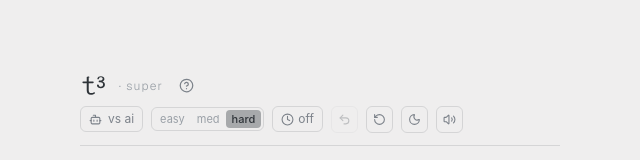
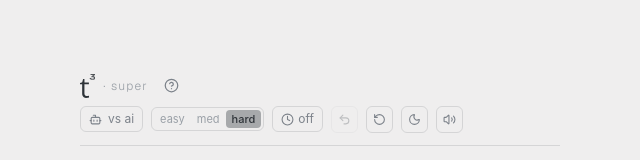
Before and after one commit to temirlankalm/super-tic-tac-toe, a Next.js app: page / in a window 1280 px wide. Shown: the top 160 px of the page, without its empty margins (320-960 px from the left). Built offline with nearby package versions, Linux system fonts and the light colour scheme.

Commit message:
feat: apply exact t-cubed (t³) vector mark from Canva draft

```diff
--- a/src/components/hand-drawn/HandDrawnLogo.tsx
+++ b/src/components/hand-drawn/HandDrawnLogo.tsx
@@ -1,4 +1,3 @@
-// Authentic "t³" (t-cubed) editorial serif logo
 import React from 'react';
 
 interface LogoProps {
@@ -8,17 +7,24 @@ interface LogoProps {
 export const HandDrawnLogo: React.FC<LogoProps> = ({ className = 'h-6 w-auto' }) => {
   return (
     <svg
-      viewBox="0 0 46 36"
+      viewBox="0 0 298 466"
       className={className}
       fill="currentColor"
       xmlns="http://www.w3.org/2000/svg"
-      aria-label="t³"
+      aria-label="t³ logo"
     >
-      {/* Lowercase t in refined editorial serif */}
-      <path d="M14.2 5.2 C14.2 4.4 13.6 3.8 12.3 3.8 C11.5 3.8 10.7 4.1 10.1 4.6 L10.1 11.2 L4.8 11.2 C4.1 11.2 3.5 11.8 3.5 12.5 C3.5 13.2 4.1 13.8 4.8 13.8 L10.1 13.8 L10.1 24.6 C10.1 28.5 12.1 31 16.2 31 C18.7 31 20.8 30.2 21.9 29.5 C22.4 29.1 22.6 28.4 22.2 27.9 C21.8 27.4 21.1 27.3 20.5 27.6 C19.6 28.2 18.2 28.6 16.8 28.6 C14.4 28.6 13.1 27.1 13.1 24.2 L13.1 13.8 L19.4 13.8 C20.1 13.8 20.7 13.2 20.7 12.5 C20.7 11.8 20.1 11.2 19.4 11.2 L13.1 11.2 L13.1 5.2 Z" />
+      {/* Editorial serif lowercase t */}
+      <path d="M 60 95 L 86 95 L 87 164 L 173 164 L 173 198 L 86 199 L 86 376 L 88 393 L 91 402 L 95 410 L 107 422 L 127 429 L 146 429 L 175 423 L 175 457 L 154 463 L 116 465 L 95 461 L 73 451 L 60 439 L 48 418 L 44 402 L 42 383 L 42 199 L 0 198 L 0 177 L 35 163 L 43 158 L 60 96 Z" />
 
-      {/* Superscript 3 (cubed) exponent */}
-      <path d="M26.2 6.8 C26.6 4.8 28.6 3.5 31.4 3.5 C34.4 3.5 36.6 5 36.6 7.5 C36.6 9.4 35.3 10.8 33.5 11.4 C35.8 12 37.4 13.6 37.4 16.2 C37.4 19.4 34.6 21.5 31.2 21.5 C28 21.5 25.8 19.8 25.5 17.3 C25.4 16.5 26.1 15.8 26.9 15.8 C27.7 15.8 28.3 16.4 28.4 17.1 C28.6 18.5 29.7 19.3 31.3 19.3 C33.1 19.3 34.6 17.9 34.6 15.9 C34.6 13.8 33 12.5 30.8 12.5 L29.4 12.5 C28.7 12.5 28 11.8 28 11.1 C28 10.4 28.7 9.7 29.4 9.7 L30.5 9.7 C32.6 9.7 34 8.6 34 7 C34 5.5 32.8 4.7 31.4 4.7 C29.8 4.7 28.7 5.5 28.5 6.7 C28.4 7.5 27.7 8 27 8 C26.2 8 25.6 7.4 26.2 6.8 Z" />
+      {/* Pixelated retro 8-bit superscript 3 (cubed) */}
+      <rect x="204.3" y="0.0" width="91.7" height="15.4" />
+      <rect x="250.1" y="15.4" width="30.6" height="15.4" />
+      <rect x="234.9" y="30.9" width="30.6" height="15.4" />
+      <rect x="219.6" y="46.3" width="61.1" height="15.4" />
+      <rect x="265.4" y="61.7" width="30.6" height="15.4" />
+      <rect x="189.0" y="77.1" width="30.6" height="15.4" />
+      <rect x="265.4" y="77.1" width="30.6" height="15.4" />
+      <rect x="204.3" y="92.6" width="76.4" height="15.4" />
     </svg>
   );
 };
```
Also changed, not shown: src/app/icon.svg.
